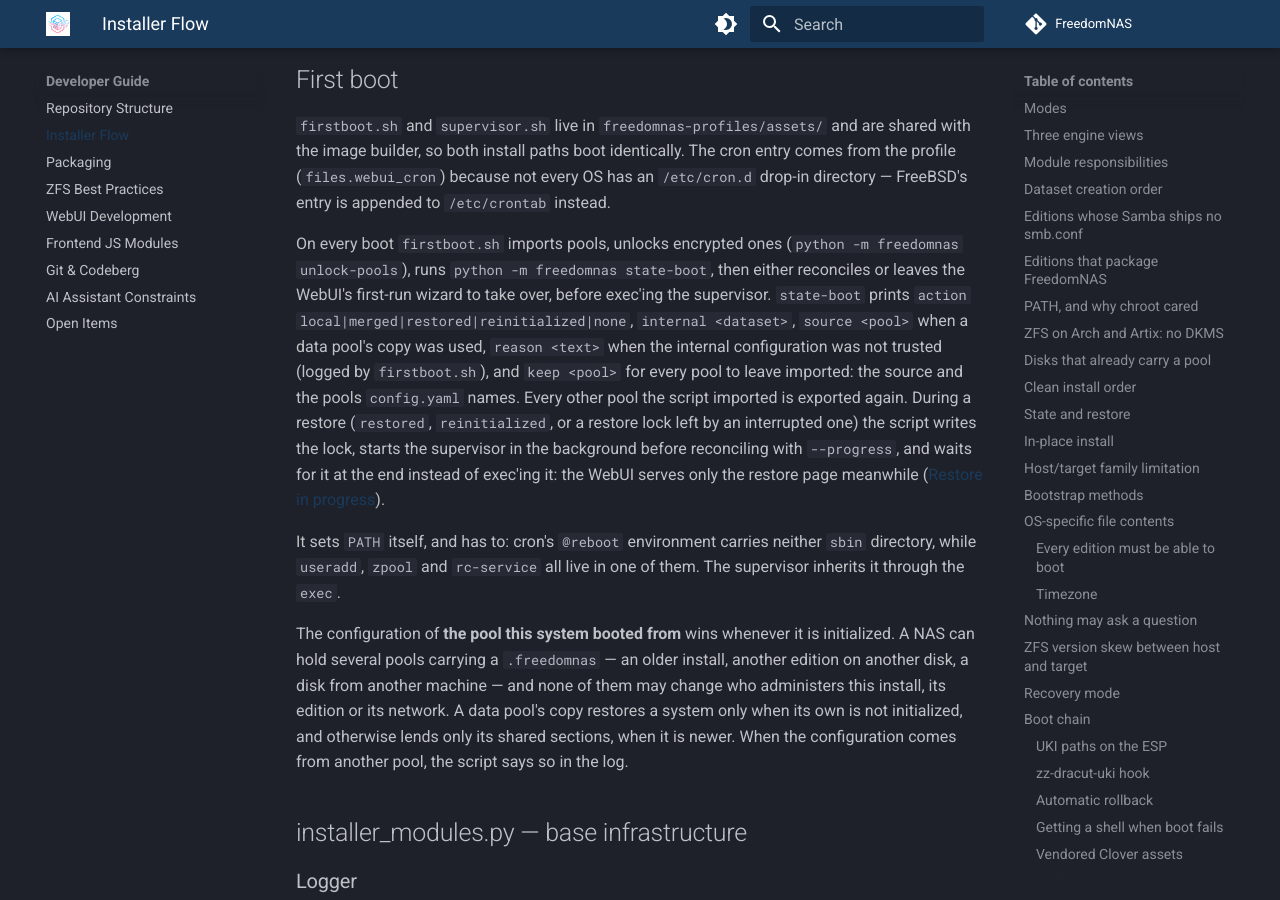
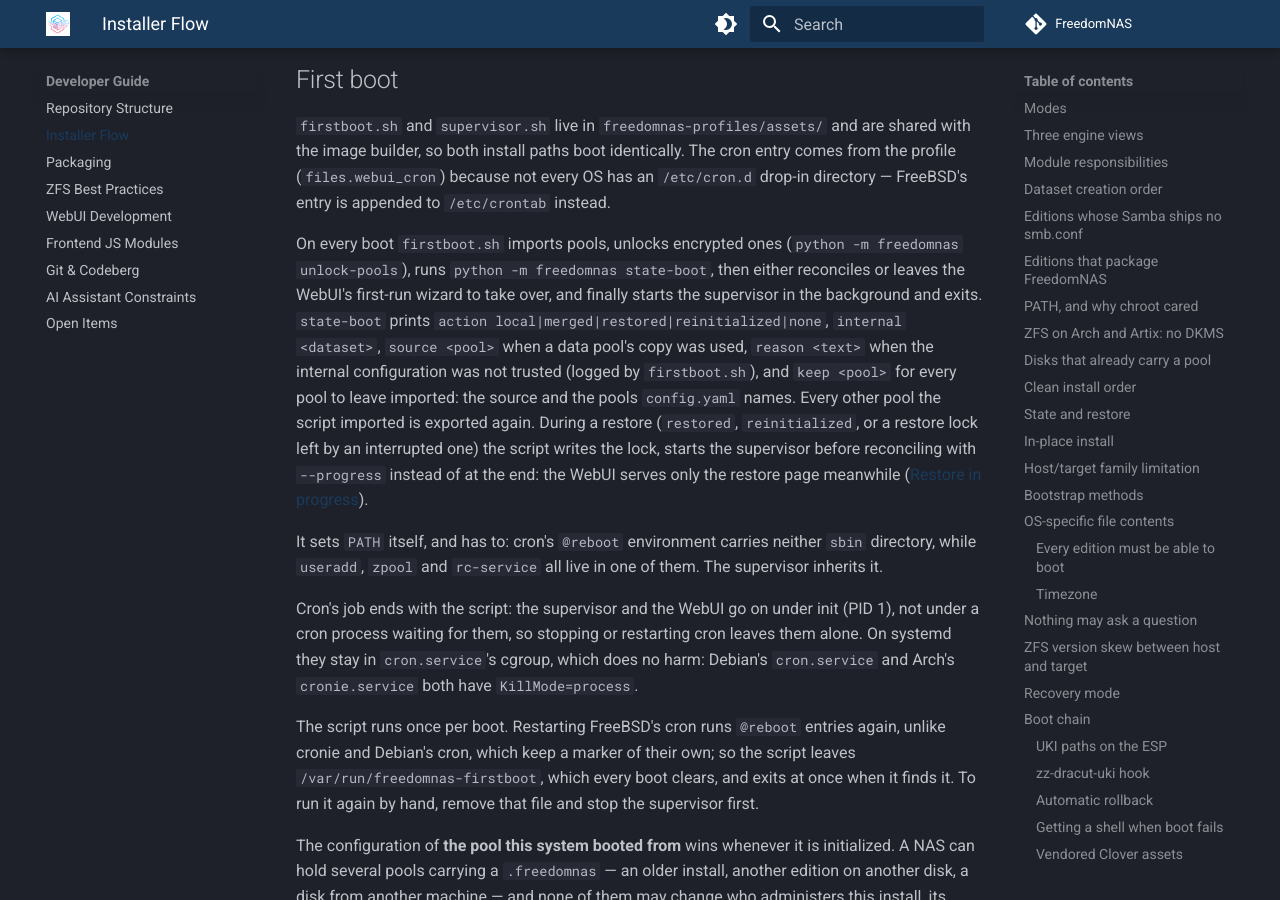
Before and after one commit to FreedomNAS/freedomnas-docs, an MkDocs documentation site: the page built from docs/developer/installer.md, in a window 1280 px wide and 900 px high, scrolled down 21809 px. Built offline with MkDocs 1.6.1 and Material for MkDocs 9.7.7, drawn with Linux system fonts in a browser that asks for light colours.

Commit message:
Document the supervisor running apart from cron

```diff
--- a/docs/developer/installer.md
+++ b/docs/developer/installer.md
@@ -838,7 +838,7 @@ OS has an `/etc/cron.d` drop-in directory — FreeBSD's entry is appended to
 On every boot `firstboot.sh` imports pools, unlocks encrypted ones
 (`python -m freedomnas unlock-pools`), runs `python -m freedomnas state-boot`,
 then either reconciles or leaves the WebUI's first-run wizard to take over,
-before exec'ing the supervisor. `state-boot` prints `action
+and finally starts the supervisor in the background and exits. `state-boot` prints `action
 local|merged|restored|reinitialized|none`, `internal <dataset>`, `source
 <pool>` when a data pool's copy was used, `reason <text>` when the internal
 configuration was not trusted (logged by `firstboot.sh`), and `keep <pool>`
@@ -846,13 +846,24 @@ for every pool to leave
 imported: the source and the pools `config.yaml` names. Every other pool the
 script imported is exported again. During a restore (`restored`, `reinitialized`, or a
 restore lock left by an interrupted one) the script writes the lock, starts
-the supervisor in the background before reconciling with `--progress`, and
-waits for it at the end instead of exec'ing it: the WebUI serves only the
-restore page meanwhile ([Restore in progress](../api/setup.md#restore-in-progress)).
+the supervisor before reconciling with `--progress` instead of at the end:
+the WebUI serves only the restore page meanwhile ([Restore in progress](../api/setup.md#restore-in-progress)).
 
 It sets `PATH` itself, and has to: cron's `@reboot` environment carries
 neither `sbin` directory, while `useradd`, `zpool` and `rc-service` all live
-in one of them. The supervisor inherits it through the `exec`.
+in one of them. The supervisor inherits it.
+
+Cron's job ends with the script: the supervisor and the WebUI go on under
+init (PID 1), not under a cron process waiting for them, so stopping or
+restarting cron leaves them alone. On systemd they stay in `cron.service`'s
+cgroup, which does no harm: Debian's `cron.service` and Arch's `cronie.service`
+both have `KillMode=process`.
+
+The script runs once per boot. Restarting FreeBSD's cron runs `@reboot` entries
+again, unlike cronie and Debian's cron, which keep a marker of their own; so the
+script leaves `/var/run/freedomnas-firstboot`, which every boot clears, and exits
+at once when it finds it. To run it again by hand, remove that file and stop the
+supervisor first.
 
 The configuration of **the pool this system booted from** wins whenever it
 is initialized. A NAS can hold several pools carrying a `.freedomnas` — an
```
